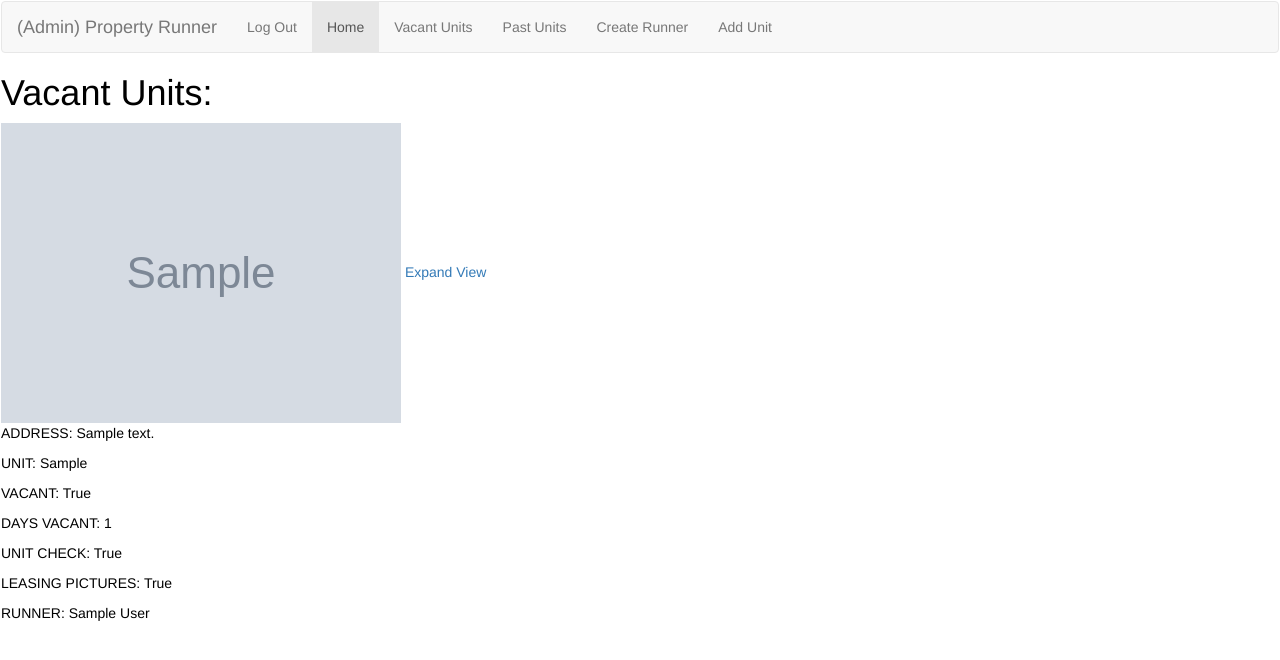
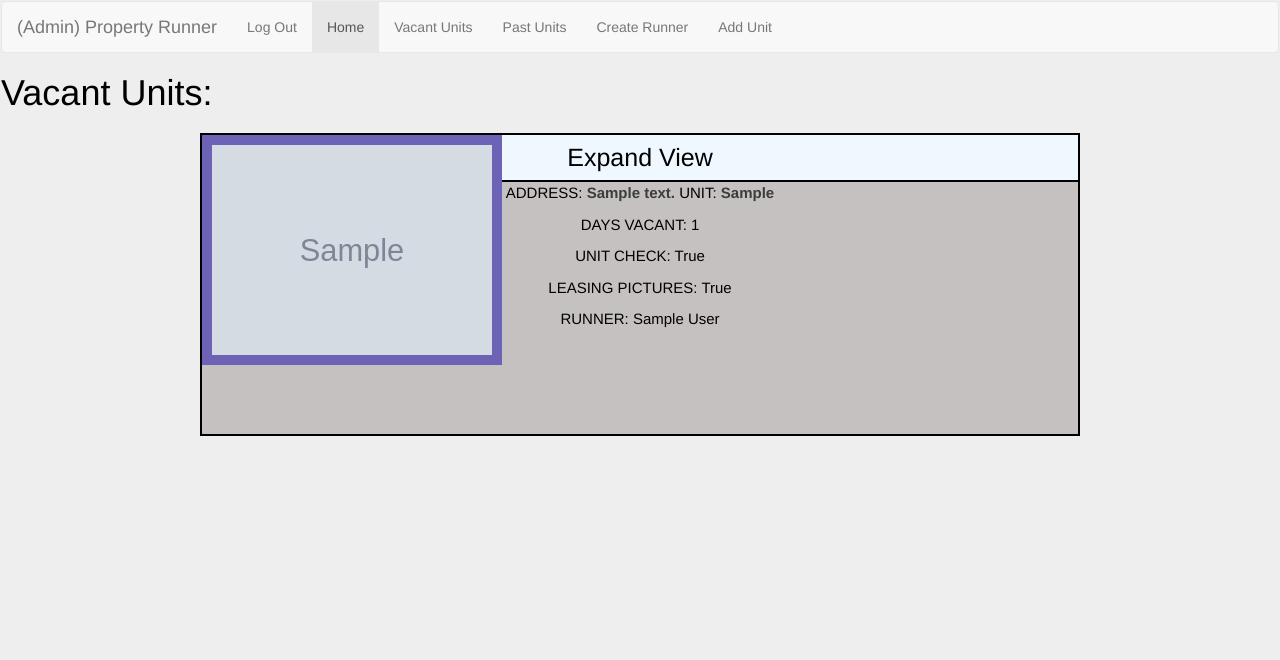
Before and after one commit to hazzirdd/property_runner, a Flask app: page /properties/ in a window 1280 px wide. Shown: the top 660 px of the page. Run offline with Flask 2, Linux system fonts and the light colour scheme; the visitor is signed in with stand-in values (Sample User, id 1); tables that the repository leaves empty hold one stand-in row (values such as "Sample post"); grey boxes marked "Sample" are stand-in pictures; some libraries are stand-ins or nearby versions.

Commit message:
prettier vacant unit page

```diff
--- a/MVP.txt
+++ b/MVP.txt
@@ -19,3 +19,6 @@ Future Features:
 
 NOTES:
 -Add unit_check_date column to properties
+
+
+tailwind
--- a/server_folder/static/styles/main.css
+++ b/server_folder/static/styles/main.css
@@ -2,4 +2,59 @@ body {
     margin: 1px;
     padding: 0;
     color: rgb(0, 0, 0);
+    background-color: rgb(238, 238, 238);
 }
+
+.property-info-container-container {
+    display: flex;
+    justify-content: center;
+}
+
+.property-info-container {
+    display: flex;
+    width: 900px;
+    padding: 10px;
+}
+
+.property_info {
+    display: flex;
+    background-color: rgb(197, 193, 193);
+    width: 100vw;
+    height: 303px;
+    text-align: center;
+    flex-direction: column;
+    border: 2px solid black;
+}
+
+.image_container {
+    display: flex;
+    justify-content: flex-start;
+    position: absolute;
+    align-items: flex-start;
+}
+
+.property_img {
+    background-color: rgb(109, 99, 182);
+    padding: 10px;
+    position: absolute;
+    left: 0;
+    width: 300px;
+}
+
+.property_details {
+    font-size: 15px;
+}
+
+.expand_view {
+    font-size: 25px;
+    border-bottom: 2px solid black;
+    padding: 5px;
+    background-color: aliceblue;
+    color: black;
+}
+
+.expand_view:hover {
+    color: rgb(0, 0, 0);
+    background-color: rgb(204, 212, 220);
+    text-decoration: none;
+}
--- a/server_folder/templates/properties/vacant_units.html
+++ b/server_folder/templates/properties/vacant_units.html
@@ -3,22 +3,26 @@
 {% block content %}
     <h1>Vacant Units:</h1>
     {% for property in properties %}
-        <div>
-            <img src="{{ property.cover }}">
-            <a href="/properties/{{ property.property_id }}">Expand View</a>
-            <p>ADDRESS: {{ property.address }}</p>
-            <p>UNIT: {{ property.unit }}</p>
-            <p>VACANT: {{ property.vacant }}</p>
-            <p>DAYS VACANT: {{ property.days_vacant }}</p>
-            <p>UNIT CHECK: {{ property.unit_check_done }}</p>
-            <p>LEASING PICTURES: {{ property.leasing_pics_taken }}</p>
+    <div class="property-info-container-container">
+        <div class="property-info-container">
+            <div class="property_info">
+            <div class="image_container">
+                <a href="/properties/{{ property.property_id }}"><img class="property_img" src="{{ property.cover }}"></a><br>
+            </div>
+            <a class="expand_view" href="/properties/{{ property.property_id }}">Expand View</a>
+            <p class="property_details">ADDRESS: <span style="font-weight:bold;color: rgb(61, 61, 61);">{{ property.address }}</span> UNIT: <span style="font-weight:bold;color: rgb(61, 61, 61);">{{ property.unit }}</span></p>
+            <p class="property_details">DAYS VACANT: {{ property.days_vacant }}</p>
+            <p class="property_details">UNIT CHECK: {{ property.unit_check_done }}</p>
+            <p class="property_details">LEASING PICTURES: {{ property.leasing_pics_taken }}</p>
 
             {% for runner in runners %}
                 {% if runner.runner_id == property.runner_id %}
-                    <p>RUNNER: {{ runner.first_name }} {{ runner.last_name }}</p>
+                <p class="property_details">RUNNER: {{ runner.first_name }} {{ runner.last_name }}</p>
                 {% endif %}
-            {% endfor %}
+                {% endfor %}
 
+            </div>
         </div>
+    </div>
     {% endfor %}
 {% endblock %}
```
